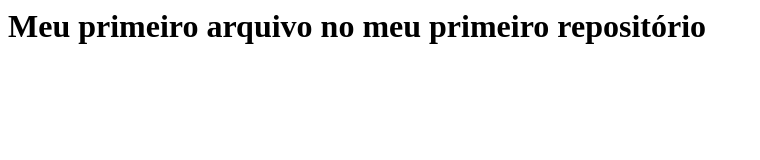
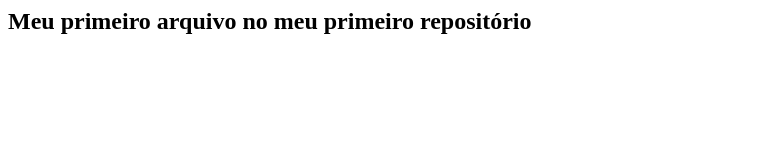
Before and after one commit to KenKacet/First-Repository, a plain HTML site: page index.html in a window 1280 px wide. Shown: the whole page, without its empty margins (0-760 px from the left). Drawn offline with Linux system fonts and the light colour scheme.

Commit message:
Update index.html

```diff
--- a/index.html
+++ b/index.html
@@ -1,3 +1,3 @@
 <html>
-<h1>Meu primeiro arquivo no meu primeiro repositório</h1>
+<h2>Meu primeiro arquivo no meu primeiro repositório</h2>
 </html>
```
